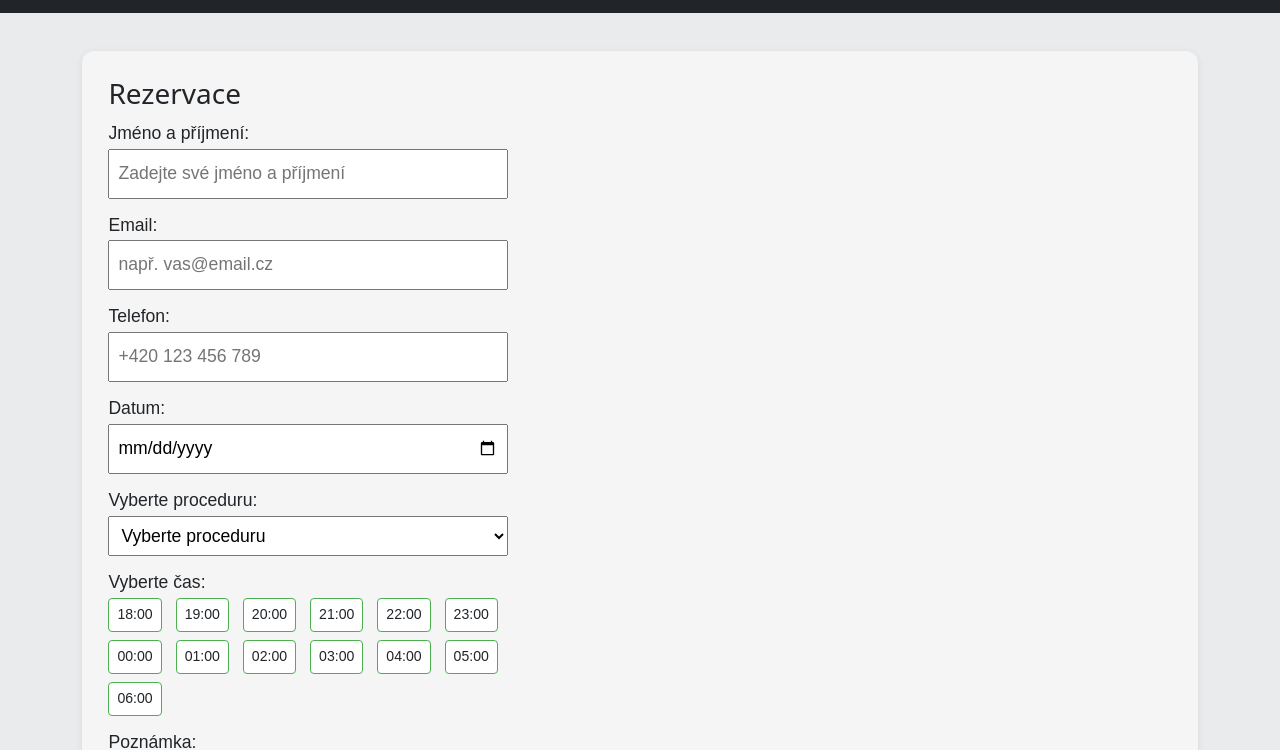
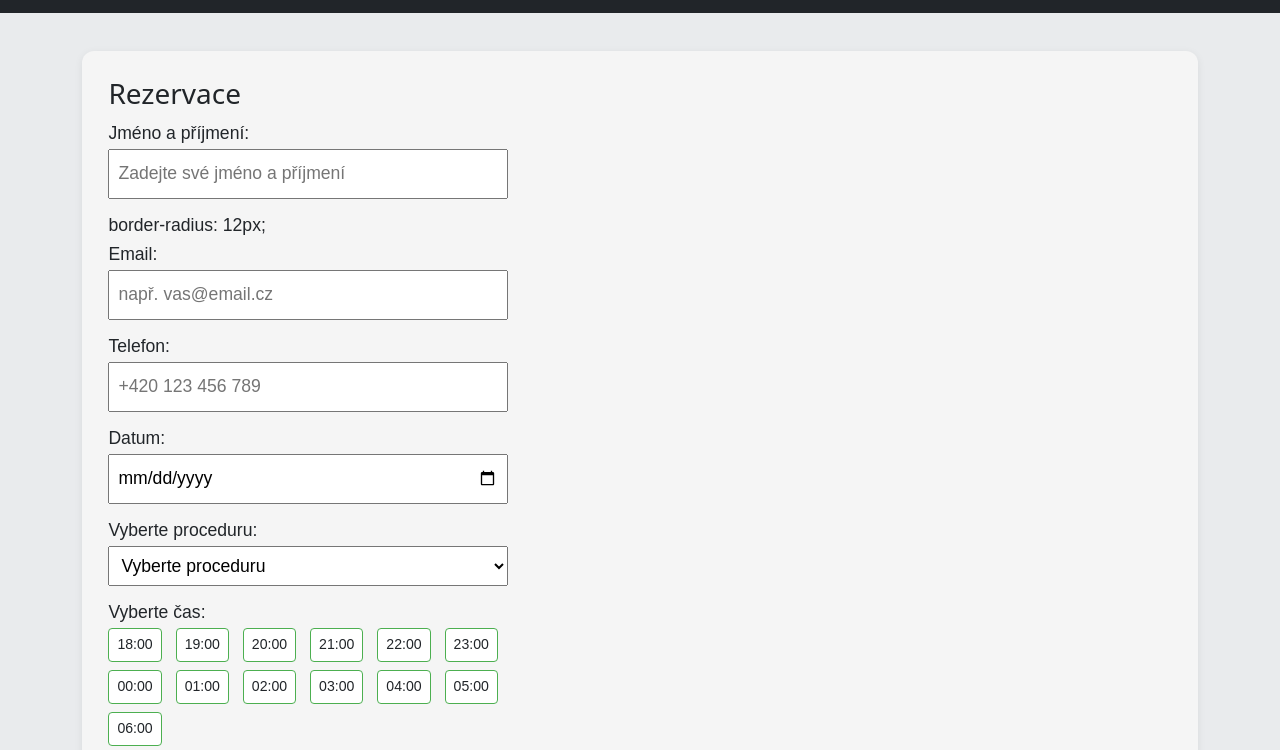
Before and after one commit to BarboraLidova/TDW, a website: page public/page3.html in a window 1280 px wide. Shown: the part 71-821 px from the top of the page. Drawn offline with nearby package versions, Linux system fonts and the light colour scheme.

Commit message:
Update page3.html

```diff
--- a/public/page3.html
+++ b/public/page3.html
@@ -42,7 +42,7 @@
         <h3>Rezervace</h3>
         <form action="#" method="post" class="reservation-form">
           <label for="fname">Jméno a příjmení:</label><br>
-          <input type="text" id="fname" name="fullname" placeholder="Zadejte své jméno a příjmení" required><br>
+          <input type="text" id="fname" name="fullname" placeholder="Zadejte své jméno a příjmení" required> border-radius: 12px;<br>
 
           <label for="email">Email:</label><br>
           <input type="email" id="email" name="email" placeholder="např. vas@email.cz" required><br>
```
